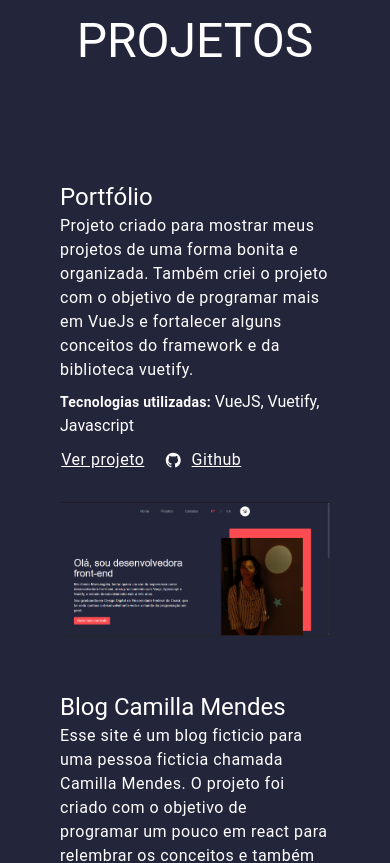
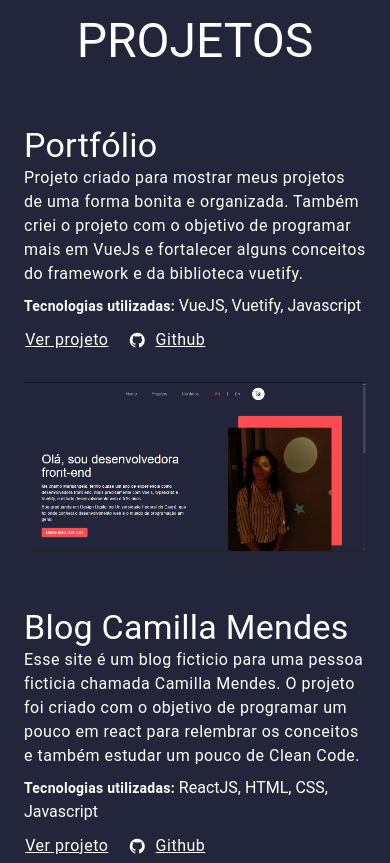
Before and after one commit to marisangela-sousa/meu-portfolio, a Vue app: page / in a window 390 px wide. Shown: the part 1180-2043 px from the top of the page. Built offline with nearby package versions, Linux system fonts and the light colour scheme.

Commit message:
Responsividade em celulares menores ajustada

```diff
--- a/src/components/Project/ProjectLeft.vue
+++ b/src/components/Project/ProjectLeft.vue
@@ -16,7 +16,7 @@ function LinkGithub(link) {
   <v-card class="bg-transparent d-flex flex-column-reverse flex-md-row justify-start ga-6 w-100 mb-14" flat>
     <v-img width="400" max-width="1000" class="w-100 w-md-50" :src="image"/>
     <v-card class="bg-transparent d-flex flex-column align-md-start" flat max-width="1000px">
-      <p class="text-h5 text-secondary">{{ props.name }}</p>
+      <p class="text-h4 text-md-h5 text-secondary">{{ props.name }}</p>
       <p class="text-body-1 mb-2 text-secondary">
         {{ props.description }}
       </p>
--- a/src/components/Project/ProjectRight.vue
+++ b/src/components/Project/ProjectRight.vue
@@ -15,7 +15,7 @@ function LinkGithub(link) {
 <template>
   <v-card class="bg-transparent d-flex flex-column flex-md-row justify-md-end ga-6 w-100 mb-14" flat>
     <v-card class="bg-transparent d-flex flex-column align-md-end" flat max-width="1000px">
-      <p class="text-h5 text-secondary">{{props.name}}</p>
+      <p class="text-h4 text-md-h5 text-secondary">{{props.name}}</p>
       <p class="text-body-1 mb-2 text-secondary text-md-right">
         {{ props.description }}
       </p>
--- a/src/views/HomeView.vue
+++ b/src/views/HomeView.vue
@@ -74,7 +74,7 @@ function Download() {
     </v-card>
     <v-card flat class="bg-transparent d-flex flex-column align-center mt-10 pa-5 w-100">
       <p class="text-h3 mb-14 text-secondary">PROJETOS</p>
-      <v-card flat class="bg-transparent d-flex flex-column align-center pa-10 ma-5 ma-md-5 pa-md-0 w-100">
+      <v-card flat class="bg-transparent d-flex flex-column align-center pa-1 ma-0 ma-md-5 pa-md-0 w-100">
         <project-left
             name="Portfólio"
             description="Projeto criado para mostrar meus projetos de uma forma bonita e organizada. Também criei o projeto com o objetivo de programar mais em VueJs e fortalecer
```
